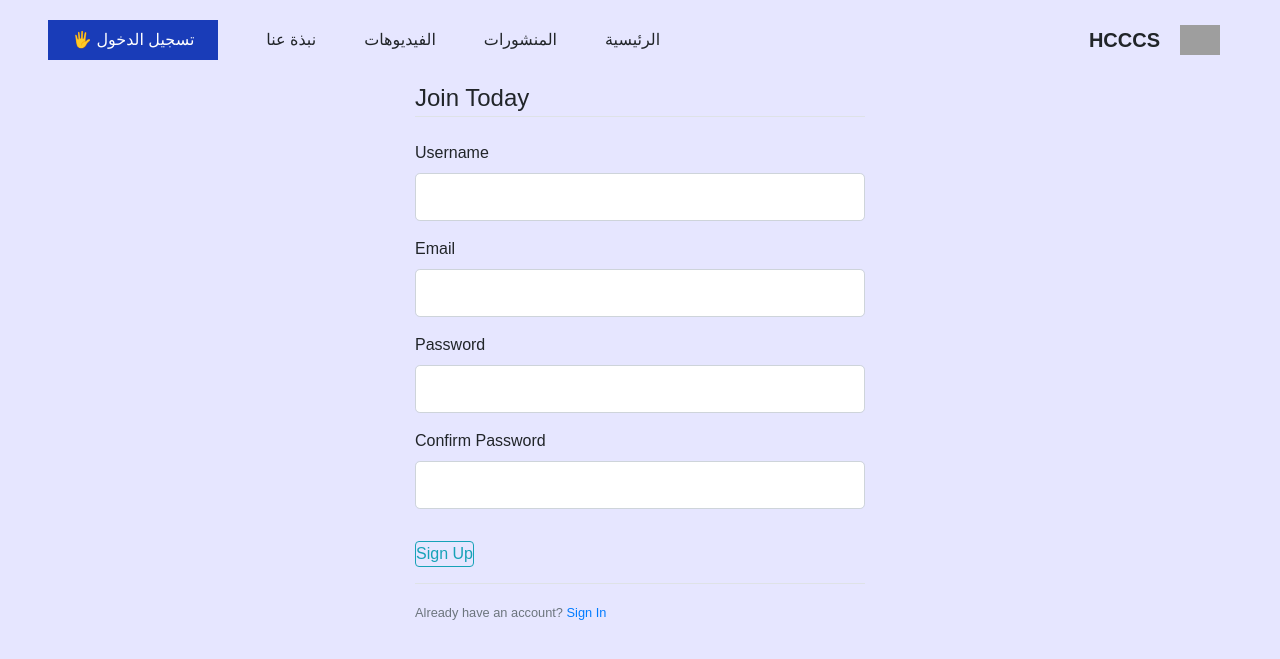
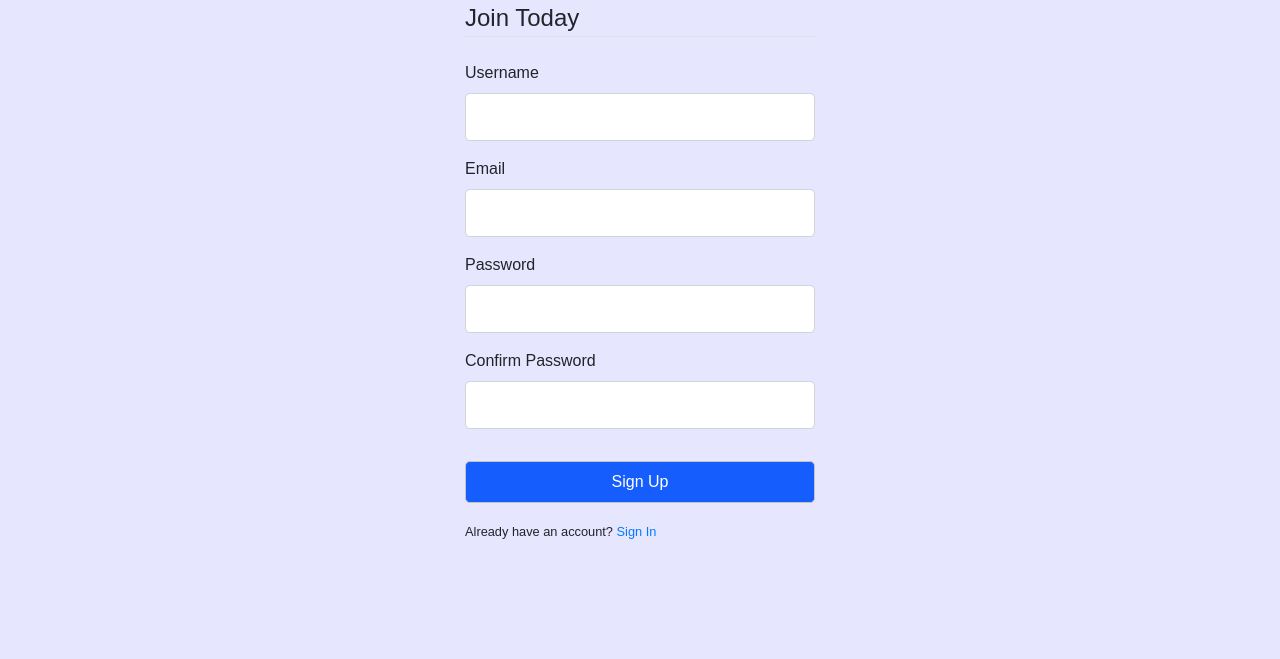
Before and after one commit to hausawi/flask-blog-app, a Flask app: page /register in a window 1280 px wide. Shown: the top 659 px of the page. Run offline with Flask 3, Linux system fonts and the light colour scheme; style sheets or scripts are compiled from the project's sources; grey boxes are pictures that could not be loaded.

Commit message:
setup registration functionality to the system

```diff
--- a/main.py
+++ b/main.py
@@ -1,4 +1,4 @@
-from flask import Flask, render_template, url_for
+from flask import Flask, render_template, url_for, flash, redirect
 from forms import RegistrationForm, LoginForm
 from posts import Data
 
@@ -57,9 +57,12 @@ def about():
     return render_template('about.html')
 
 
-@app.route('/register')
+@app.route('/register', methods=['GET', 'POST'])
 def register():
     form = RegistrationForm()
+    if form.validate_on_submit():
+        flash(f'Account created for {form.username.data}!', 'success')
+        return redirect(url_for('home'))
     return render_template('register.html', title='Register', form=form)
 
 
--- a/templates/layout.html
+++ b/templates/layout.html
@@ -5,7 +5,7 @@
     <meta charset="UTF-8">
     <meta name="viewport" content="width=device-width, initial-scale=1.0">
     <script src="https://cdn.jsdelivr.net/npm/@tailwindcss/browser@4"></script>
-    <link rel="stylesheet" href="/static//css/index.css">
+    <link rel="stylesheet" href="/static/css/index.css">
     <!-- Bootstrap CSS -->
     <link rel="stylesheet" href="https://cdn.jsdelivr.net/npm/bootstrap@4.4.1/dist/css/bootstrap.min.css"
         integrity="sha384-Vkoo8x4CGsO3+Hhxv8T/Q5PaXtkKtu6ug5TOeNV6gBiFeWPGFN9MuhOf23Q9Ifjh" crossorigin="anonymous">
@@ -25,43 +25,39 @@
 </head>
 
 <body dir="rtl">
+    <div class="mb-1 px-2 shadow">
+        <div
+            class=' relative mx-auto max-w-screen-lg py-2 flex flex-col sm:flex-row   sm:items-center sm:justify-between'>
+            <!-- {/* LOGO */} -->
+            <a href='/' class='flex items-center mr-15 gap-5 text-xl font-bold'>
+                <Image urlEndpoint={import.meta.env.VITE_URL_ENDPOINT}
+                    src='https://ik.imagekit.io/r6yaoh57f/hcccs%20.png' width='40' height='40' alt='logo' />
+                <span>HCCCS</span>
+            </a>
+            <!-- {/* MOBILE MENU X*/} -->
+            <input class="peer hidden" type="checkbox" name="" id="navbar-open">
+            <span class="sr-only">Toggle Navigation</span>
+            <label for="navbar-open" class=' hidden cursor-pointer text-4xl absolute mt-2 right-5 '>
+                ≣
+            </label>
+            <!-- {/* MOBILE LINK LIST */} -->
+            <nav aria-label="Header Navigation" class='peer-checked:block py-4 sm:block sm:py-0'>
+                <ul class="flex-col flex gap-y-4 sm:flex-row sm:gap-x-8">
+                    <li class="text-gray-600"><a class="" href="">الرئيسية</a></li>
+                    <li class="text-gray-600"><a class="" href="">المنشورات</a></li>
+                    <li class="text-gray-600"><a class="" href="">الفيديوهات</a></li>
+                    <li class="text-gray-600"><a class="" href="">نبذة عنا</a></li>
+                    <li class="text-gray-600"><a class="" href="">الرئيسية</a></li>
+                    <button class='py-2 px-4 rounded-3xl bg-blue-800 text-white'>
+                        تسجيل الدخول 🖐
+                    </button>
+                </ul>
 
-    <div class='w-full h-16 md:h-20 flex items-center justify-between'>
-        <!-- {/* LOGO */} -->
-        <a to='/' class='flex items-center mr-15 gap-5 text-xl font-bold'>
-            <Image urlEndpoint={import.meta.env.VITE_URL_ENDPOINT} src='https://ik.imagekit.io/r6yaoh57f/hcccs%20.png'
-                width='40' height='40' alt='logo' />
-            <span>HCCCS</span>
-        </a>
-        <!-- {/* MOBILE MENU */} -->
-        <div class='md:hidden '>
-            <div class='cursor-pointer text-4xl '>
-                <!-- {open ? 'X' : '≡'} -->
-            </div>
-            <!-- {/* MOBILE LINK LIST */} -->
-            <div class='w-full h-screen flex flex-col items-center gap-8 font-medium text-lg justify-center absolute
-                top-16 z-10 transition-all ease-in-out bg-[#e6e6ff]   -right-[100%] '>
-                <a to='/'>
-                    الرئيسية
-                </a>
-                <a to='/posts?cat=trending'>
-                    المنشورات
-                </a>
-                <a to='/videos?cat=trinding'>
-                    الفيديوهات
-                </a>
-                <a to='/about'>
-                    نبذة عنا
-                </a>
-                <a to='/login'>
-                    <button class='py-2 px-4 rounded-3xl bg-blue-800 text-white'>
-                        تسجيل الدخول
-                    </button>
-                </a>
-            </div>
+            </nav>
         </div>
+
         <!-- {/* DESKTOP MENU */} -->
-        <div class='hidden md:flex items-center gap-8 xl:gap-12 font-medium'>
+        <!-- <div class='hidden md:flex items-center gap-8 xl:gap-12 font-medium'>
             <a to='/'>
                 الرئيسية
                 <hr class='w-2/4 border-none h-[1.5px] bg-[#0046BB] hidden' />
@@ -88,9 +84,35 @@
             <SignedIn>
                 <UserButton />
             </SignedIn>
+        </div> -->
+    </div>
+
+    <div className='px-4 md:px-8 lg:px-16 lx:px-32 2xl:px-64 '>
+        <!-- Flash Messages -->
+        {% with messages = get_flashed_messages(with_categories=true) %}
+        {% if messages %}
+        {% for categories, message in messages %}
+        <!-- <div class="alert alert-{{ category }}">
+                        {{ message}}
+                    </div> -->
+        <div class=" flex flex-col gap-2">
+            <div
+                class=" flex justify-between items-center gap-2 px-15 max-w-lg rounded bg-green-100 text-green-700 overflow-hidden shadow-md shadow-green-500/20">
+
+                <div class="shrink-0">
+                    <img src="/static/tick.png" width="22" height="22" alt="">
+                </div>
+                <div class="space-y-1">
+                    <p class="font-bold capitalize">{{message}}</p>
+                    <p class="text-sm">تمتع بتجربة فريدة من خلال تصفحك لاحدث المقالات والمنشورات</p>
+                </div>
+            </div>
+
         </div>
-    </div>
-    <div className='px-4 md:px-8 lg:px-16 lx:px-32 2xl:px-64 '>
+        {% endfor %}
+        {% endif%}
+        {% endwith %}
+        <!-- End -->
         {% block content %}
         {% endblock %}
     </div>
--- a/templates/register.html
+++ b/templates/register.html
@@ -1,37 +1,103 @@
-{% extends 'layout.html' %}
+<!DOCTYPE html>
+<html lang="en">
+<head>
+    <meta charset="UTF-8">
+    <meta name="viewport" content="width=device-width, initial-scale=1.0">
+    <script src="https://cdn.jsdelivr.net/npm/@tailwindcss/browser@4"></script>
+    <link rel="stylesheet" href="/static/css/index.css">
+    <!-- Bootstrap CSS -->
+    <link rel="stylesheet" href="https://cdn.jsdelivr.net/npm/bootstrap@4.4.1/dist/css/bootstrap.min.css"
+        integrity="sha384-Vkoo8x4CGsO3+Hhxv8T/Q5PaXtkKtu6ug5TOeNV6gBiFeWPGFN9MuhOf23Q9Ifjh" crossorigin="anonymous">
+    <link rel="stylesheet" href="{{ url_for('static', filename='css/index.css') }}">
+    <style type="text/tailwindcss">
+        @theme {
+                  --color-clifford: #da373d;
+                }
+        </style>
 
-    {% block content %}
-
-    <div class="content-section mx-auto" style="width: 450px;">
-        <form method=" POST" action="">
+    {% if title %}
+    <title>Flask Blog | {{title}}</title>
+    {% else %}
+    <title>Flask Blog</title>
+    {% endif %}
+</head>
+<body>
+    <div class="content-section mx-auto" style="width: 350px;">
+        <form method="POST" action="" class="">
             {{ form.hidden_tag() }}
             <fieldset class="form-group">
                 <legend class="border-bottom mb-4">Join Today</legend>
                 <div class="form-group">
                     {{ form.username.label(class="form-control-lebel") }}
+                    <!-- Error validation -->
+                    {% if form.username.errors %}
+                    {{ form.username(class='form-control form-control-lg is-invalid') }}
+                    <div class="invalid.feedback">
+                        {% for error in form.username.errors %}
+                        <span>{{ error }}</span>
+                        {% endfor %}
+                    </div>
+                    {% else %}
                     {{ form.username(class="form-control form-control-lg") }}
+                    {% endif %}
+                    <!-- End of error validation -->
                 </div>
                 <div class="form-group">
                     {{ form.email.label(class="form-control-lebel") }}
+                    <!-- Error validation -->
+                    {% if form.email.errors %}
+                    {{ form.email(class='form-control form-control-lg is-invalid') }}
+                    <div class="invalid-feedback">
+                        {% for error in form.email.errors %}
+                        <span>{{ error }}</span>
+                        {% endfor %}
+                    </div>
+                    {% else %}
                     {{ form.email(class="form-control form-control-lg") }}
+                    {% endif %}
+                    <!-- End of error validation -->
                 </div>
                 <div class="form-group">
                     {{ form.password.label(class="form-control-lebel") }}
+                    <!-- Error validation -->
+                    {% if form.password.errors %}
+                    {{ form.password(class='form-control form-control-lg is-invalid') }}
+                    <div class="invalid-feedback">
+                        {% for error in form.password.errors %}
+                        <span>{{ error }}</span>
+                        {% endfor %}
+                    </div>
+                    {% else %}
                     {{ form.password(class="form-control form-control-lg") }}
+                    {% endif %}
+                    <!-- End of error validation -->
                 </div>
                 <div class="form-group">
                     {{ form.confirm_password.label(class="form-control-lebel") }}
+                    <!-- Error validation -->
+                    {% if form.confirm_password.errors %}
+                    {{ form.confirm_password(class='form-control form-control-lg is-invalid') }}
+                    <div class="invalid-feedback">
+                        {% for error in form.confirm_password.errors %}
+                        <span>{{ error }}</span>
+                        {% endfor %}
+                    </div>
+                    {% else %}
                     {{ form.confirm_password(class="form-control form-control-lg") }}
+                    {% endif %}
+                    <!-- End of error validation -->
                 </div>
             </fieldset>
             <div class="form-group">
-                {{ form.submit(class="btn-outline-info") }}
+                {{ form.submit(class="w-full px-5 py-2 bg-blue-600 text-white rounded-lg hover:bg-teal-50 hover:text-black")
+                }}
+            </div>
+            <div class="form-group">
+                <small class="items-center justify-center ">Already have an account? <a href="{{ url_for('login') }}">Sign
+                        In</a></small>
             </div>
         </form>
     </div>
-    <div class="border-top pt-3 mx-auto " style="width: 450px;">
-        <small class="text-muted">Already have an account? <a href="{{ url_for('login') }}">Sign In</a></small>
-    </div>
 
-
-    {% endblock content%}
+</body>
+</html>
```
